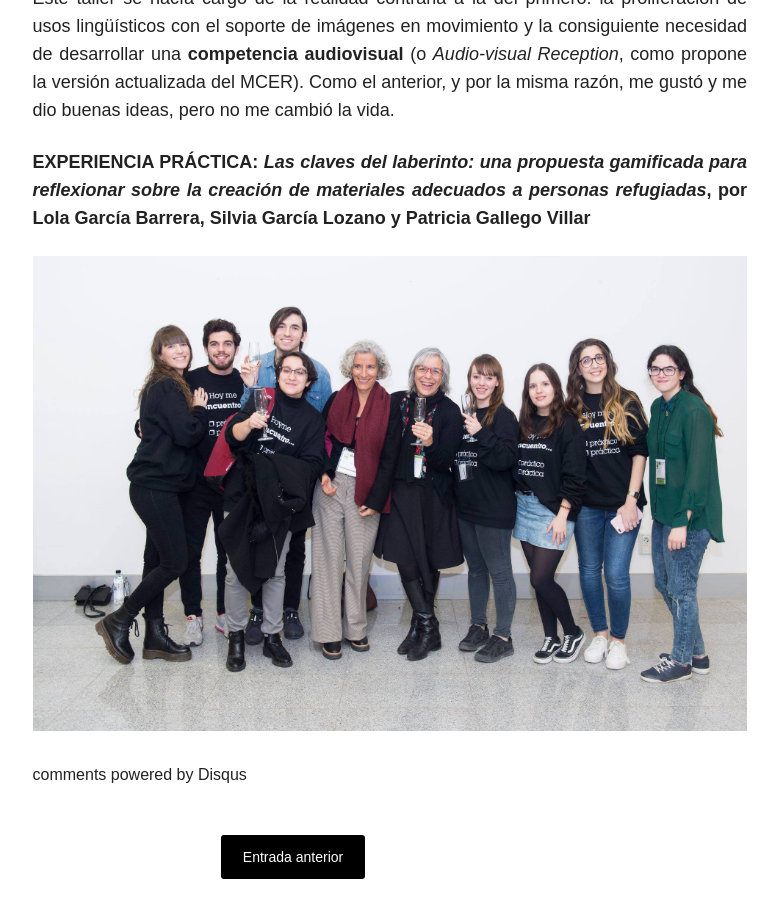
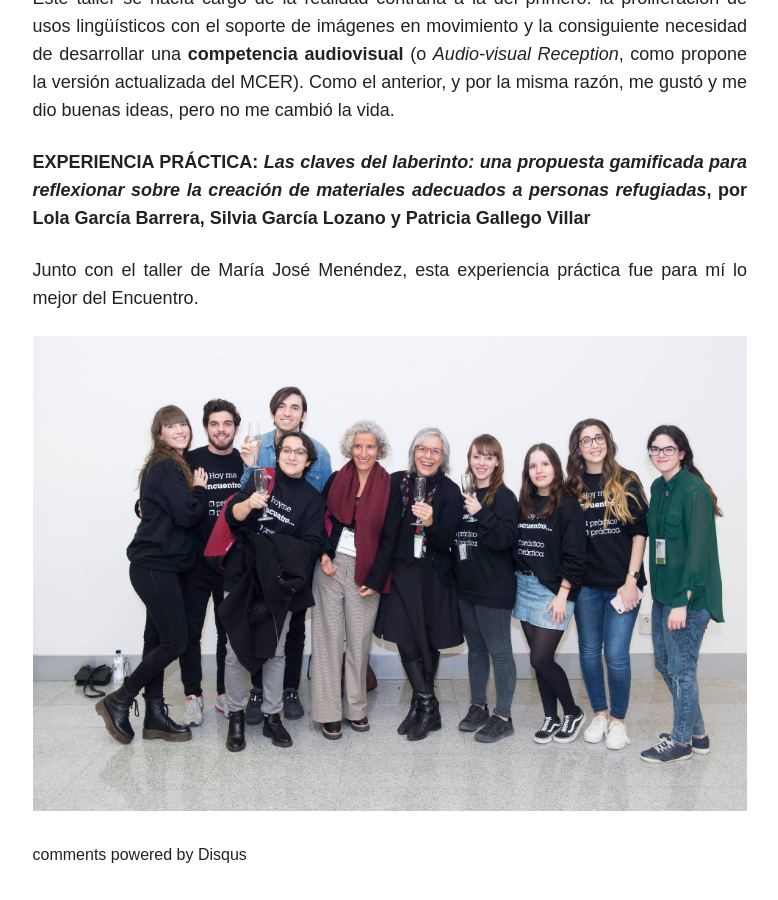
Before and after one commit to immalopez/immalopez.github.io, a Jekyll site: the page built from _posts/blog/2018-12-27-yo-una-joven-padawan.md, in a window 1280 px wide and 900 px high, scrolled down 4309 px. Shown: the whole window, without its empty margins (347-1125 px from the left). Built offline with Jekyll 4.4.1, drawn with Linux system fonts in a browser that asks for light colours; nearby versions of some CDN libraries; comment, search, counter and statistics services are not loaded.

Commit message:
Update 2018-12-27-yo-una-joven-padawan.md

```diff
--- a/_posts/blog/2018-12-27-yo-una-joven-padawan.md
+++ b/_posts/blog/2018-12-27-yo-una-joven-padawan.md
@@ -47,4 +47,6 @@ Este taller se hacía cargo de la realidad contraria a la del primero: la prolif
 
 **EXPERIENCIA PRÁCTICA: _Las claves del laberinto: una propuesta gamificada para reflexionar sobre la creación de materiales adecuados a personas refugiadas_, por Lola García Barrera, Silvia García Lozano y Patricia Gallego Villar**
 
+Junto con el taller de María José Menéndez, esta experiencia práctica fue para mí lo mejor del Encuentro.
+
 ![Segunda foto grupal](/images/49643224_2075655185791249_7095390048639516672_o.jpg)
```
